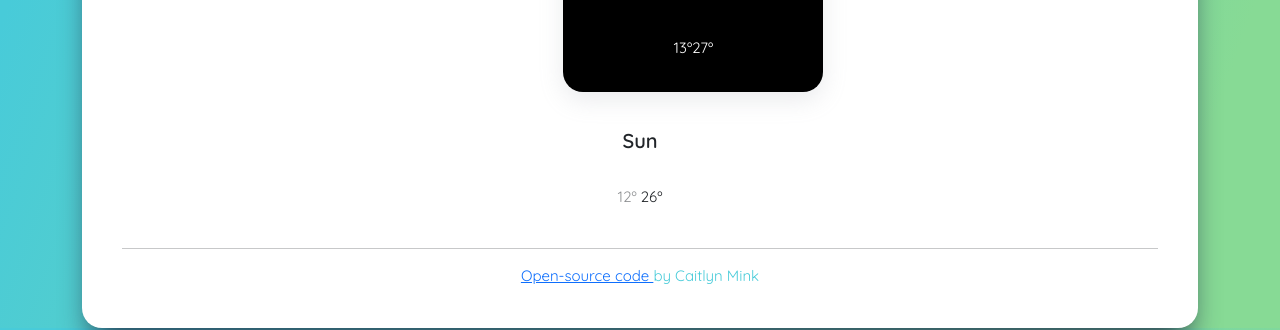
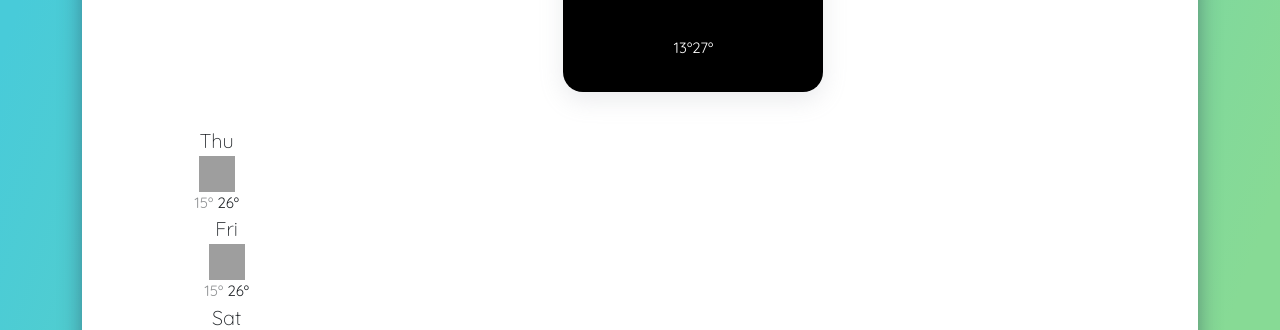
Before and after one commit to caitlynm7/Weather-App, a plain HTML site: page index.html in a window 1280 px wide. Shown: the part 470-800 px from the top of the page. Drawn offline with nearby package versions, Linux system fonts and the light colour scheme; grey boxes are pictures that could not be loaded.

Commit message:
Forecast Build
Added to code for the function 'display forecast'. Trouble not coming out as a row - will fix soon. Got the code snippet to work moving to API

```diff
--- a/index.html
+++ b/index.html
@@ -68,39 +68,12 @@
                 <img src="" alt="clear" id="icon" />
               </div>
                 <span class="current-low">13º</span><span class="current-high">27º</span>
-
-
-            </div>
-
           </div>
         </div>
         <br />
-        <div class="week-forecast">
-          <div class="row">
-            <div class="col">
-              <div class="weather-forecast-date"><strong>Sun</strong></div>
-                <img
-                src=""
-                alt=""
-                width="36"
-                />
-                  <div class="weather-forecast-temp">
-                  <span class="weather-forecast-temp-min">
-                  12º</span>
-                  <span class="weather-forecast-temp-max">
-                  26º</span>
-                  </div>
-              </div>
-
-
-
-
-
-          </div>
-        </div>
+        <div class="week-forecast" id="forecast"></div>
         <br />
         <hr />
-
         <footer>
           <a href="https://github.com/caitlynm7/Weather-App" target="blank">
             Open-source code
--- a/index.js
+++ b/index.js
@@ -22,7 +22,34 @@ if (minutes < 10) {
 
 h2.innerHTML = `${day}, ${hour}:${minutes}`;
 
-//search engine
+function displayForecast() {
+  let forecastElement = document.querySelector("#forecast");
+
+  let forecastHTML = `<div class="row">`;
+  let days = ["Thu", "Fri", "Sat", "Sun"];
+  days.forEach(function (day) {
+    forecastHTML =
+      forecastHTML +
+      `
+      <div class="col-2">
+        <div class="weather-forecast-date">${day}
+        </div>
+        <img
+          src="https://source.unsplash.com/36x36/?weather"
+          alt="Weather icon"
+          width="36"
+        />
+        <div class="weather-forecast-temp">
+          <span class="weather-forecast-temp-min">15º</span>
+          <span class="weather-forecast-temp-max">26º</span>
+        </div>
+      </div>
+    </div>`;
+  });
+  forecastHTML = forecastHTML + `</div>`;
+  forecastElement.innerHTML = forecastHTML;
+  console.log(forecastHTML);
+}
 
 function changeCity(event) {
   event.preventDefault();
@@ -95,4 +122,4 @@ celsiusLink.addEventListener("click", displayCelsiusTemp);
 let fahrenheightLink = document.querySelector("#fahrenheight-link");
 fahrenheightLink.addEventListener("click", displayFahrenheightTemp);
 
-search("New York");
+displayForecast();
--- a/src/styles.css
+++ b/src/styles.css
@@ -88,6 +88,7 @@ div span.temp-unit {
   font-size: 20px;
   padding-top: 10px;
   font-weight: 200;
+  display: block;
 }
 .weather p {
   font-size: 25px;
```
